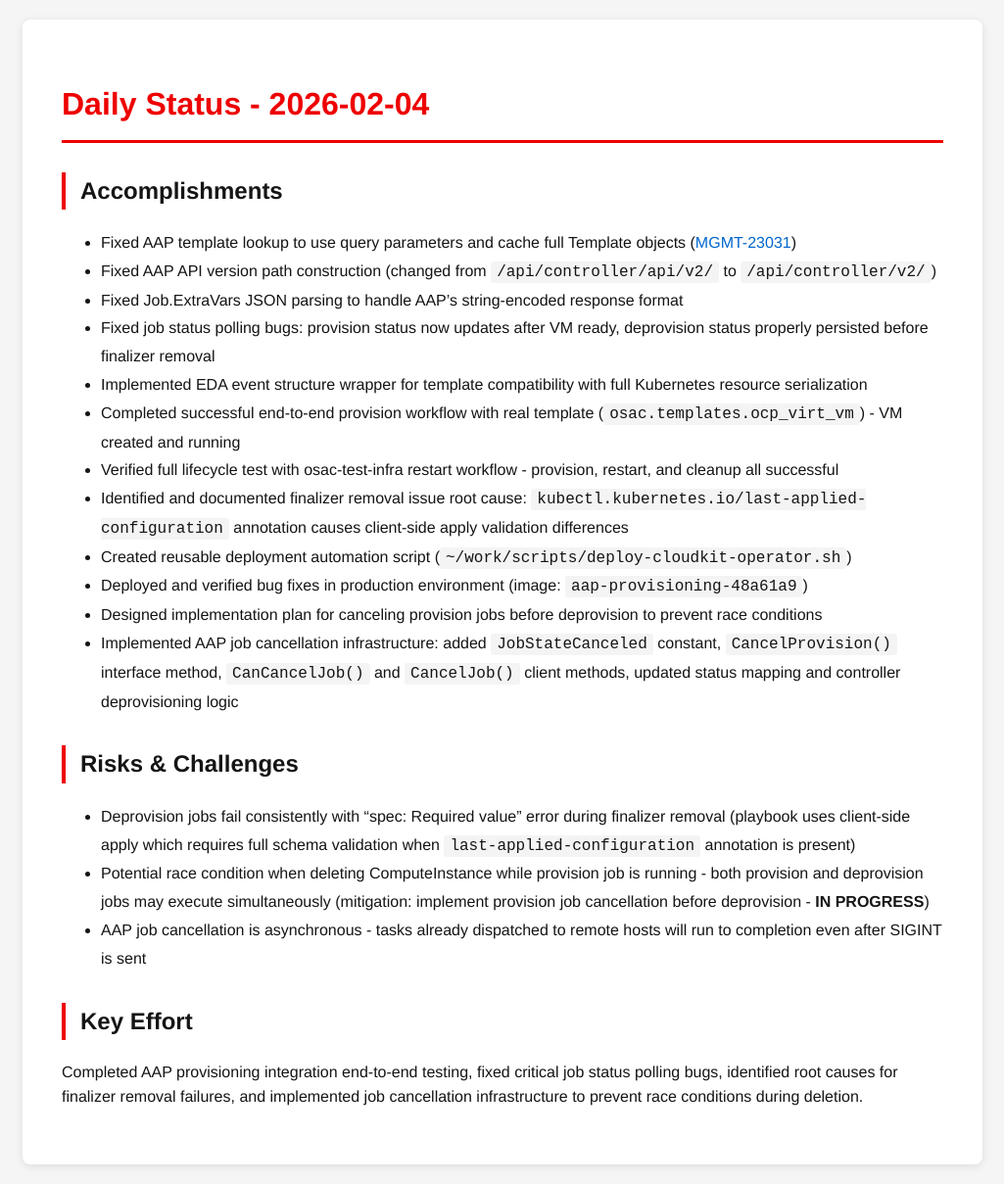
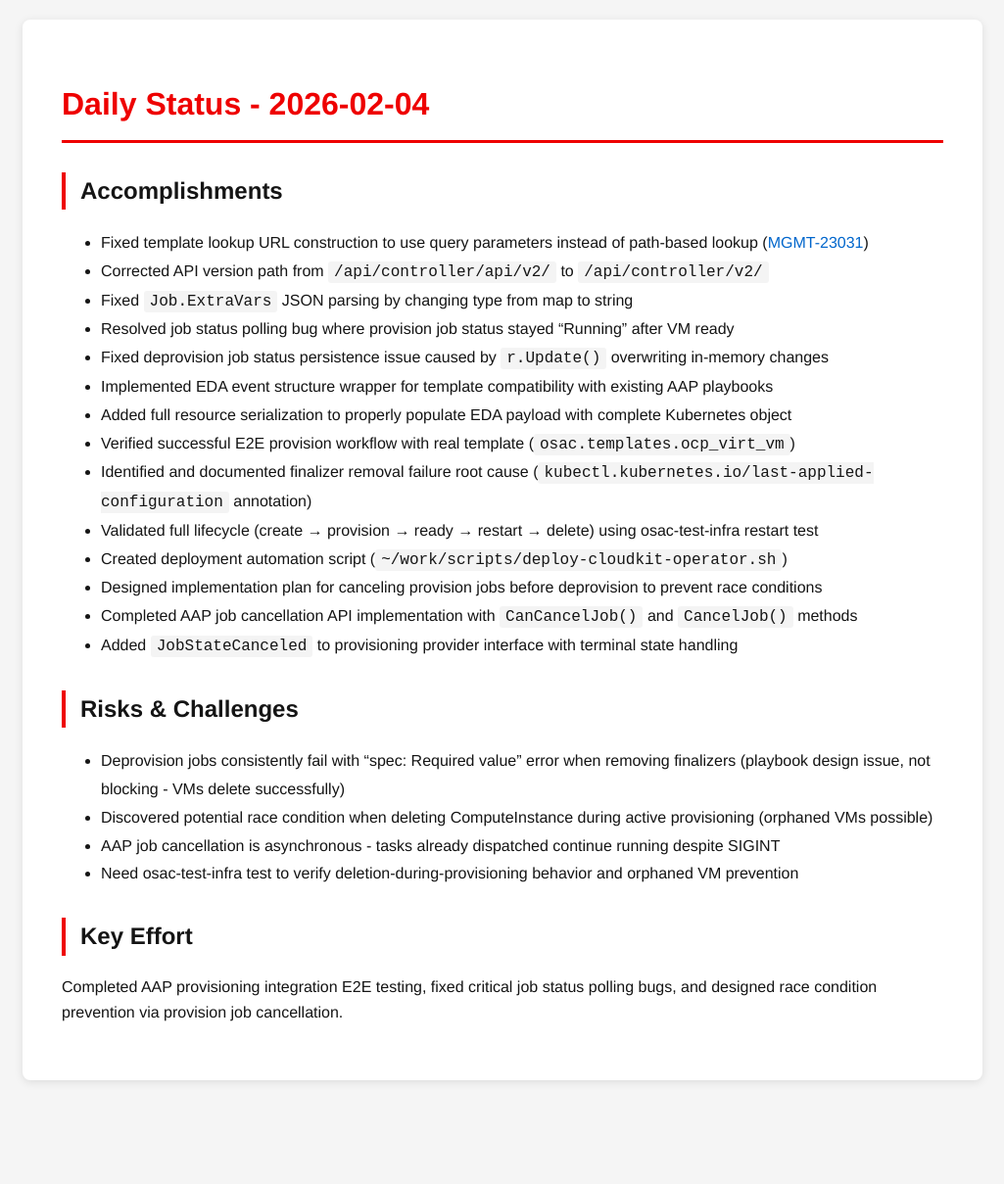
Before and after one commit to tzvatot/daily-status, a Jekyll site: the page built from 2026-02-04.md, in a window 1280 px wide. Shown: the whole page at 98% size, without its empty margins (127-1152 px from the left). Built offline with Jekyll 4.4.1, drawn with Linux system fonts in a browser that asks for light colours; after the commit the page ends 1123 px from its top, so only the background shows below that.

Commit message:
Daily status update - 2026-02-04

```diff
--- a/2026-02-04.md
+++ b/2026-02-04.md
@@ -7,23 +7,26 @@ date: 2026-02-04
 # Daily Status - 2026-02-04
 
 ## Accomplishments
-- Fixed AAP template lookup to use query parameters and cache full Template objects ([MGMT-23031](https://issues.redhat.com/browse/MGMT-23031))
-- Fixed AAP API version path construction (changed from `/api/controller/api/v2/` to `/api/controller/v2/`)
-- Fixed Job.ExtraVars JSON parsing to handle AAP's string-encoded response format
-- Fixed job status polling bugs: provision status now updates after VM ready, deprovision status properly persisted before finalizer removal
-- Implemented EDA event structure wrapper for template compatibility with full Kubernetes resource serialization
-- Completed successful end-to-end provision workflow with real template (`osac.templates.ocp_virt_vm`) - VM created and running
-- Verified full lifecycle test with osac-test-infra restart workflow - provision, restart, and cleanup all successful
-- Identified and documented finalizer removal issue root cause: `kubectl.kubernetes.io/last-applied-configuration` annotation causes client-side apply validation differences
-- Created reusable deployment automation script (`~/work/scripts/deploy-cloudkit-operator.sh`)
-- Deployed and verified bug fixes in production environment (image: `aap-provisioning-48a61a9`)
+- Fixed template lookup URL construction to use query parameters instead of path-based lookup ([MGMT-23031](https://issues.redhat.com/browse/MGMT-23031))
+- Corrected API version path from `/api/controller/api/v2/` to `/api/controller/v2/`
+- Fixed `Job.ExtraVars` JSON parsing by changing type from map to string
+- Resolved job status polling bug where provision job status stayed "Running" after VM ready
+- Fixed deprovision job status persistence issue caused by `r.Update()` overwriting in-memory changes
+- Implemented EDA event structure wrapper for template compatibility with existing AAP playbooks
+- Added full resource serialization to properly populate EDA payload with complete Kubernetes object
+- Verified successful E2E provision workflow with real template (`osac.templates.ocp_virt_vm`)
+- Identified and documented finalizer removal failure root cause (`kubectl.kubernetes.io/last-applied-configuration` annotation)
+- Validated full lifecycle (create → provision → ready → restart → delete) using osac-test-infra restart test
+- Created deployment automation script (`~/work/scripts/deploy-cloudkit-operator.sh`)
 - Designed implementation plan for canceling provision jobs before deprovision to prevent race conditions
-- Implemented AAP job cancellation infrastructure: added `JobStateCanceled` constant, `CancelProvision()` interface method, `CanCancelJob()` and `CancelJob()` client methods, updated status mapping and controller deprovisioning logic
+- Completed AAP job cancellation API implementation with `CanCancelJob()` and `CancelJob()` methods
+- Added `JobStateCanceled` to provisioning provider interface with terminal state handling
 
 ## Risks & Challenges
-- Deprovision jobs fail consistently with "spec: Required value" error during finalizer removal (playbook uses client-side apply which requires full schema validation when `last-applied-configuration` annotation is present)
-- Potential race condition when deleting ComputeInstance while provision job is running - both provision and deprovision jobs may execute simultaneously (mitigation: implement provision job cancellation before deprovision - **IN PROGRESS**)
-- AAP job cancellation is asynchronous - tasks already dispatched to remote hosts will run to completion even after SIGINT is sent
+- Deprovision jobs consistently fail with "spec: Required value" error when removing finalizers (playbook design issue, not blocking - VMs delete successfully)
+- Discovered potential race condition when deleting ComputeInstance during active provisioning (orphaned VMs possible)
+- AAP job cancellation is asynchronous - tasks already dispatched continue running despite SIGINT
+- Need osac-test-infra test to verify deletion-during-provisioning behavior and orphaned VM prevention
 
 ## Key Effort
-Completed AAP provisioning integration end-to-end testing, fixed critical job status polling bugs, identified root causes for finalizer removal failures, and implemented job cancellation infrastructure to prevent race conditions during deletion.
+Completed AAP provisioning integration E2E testing, fixed critical job status polling bugs, and designed race condition prevention via provision job cancellation.
```
